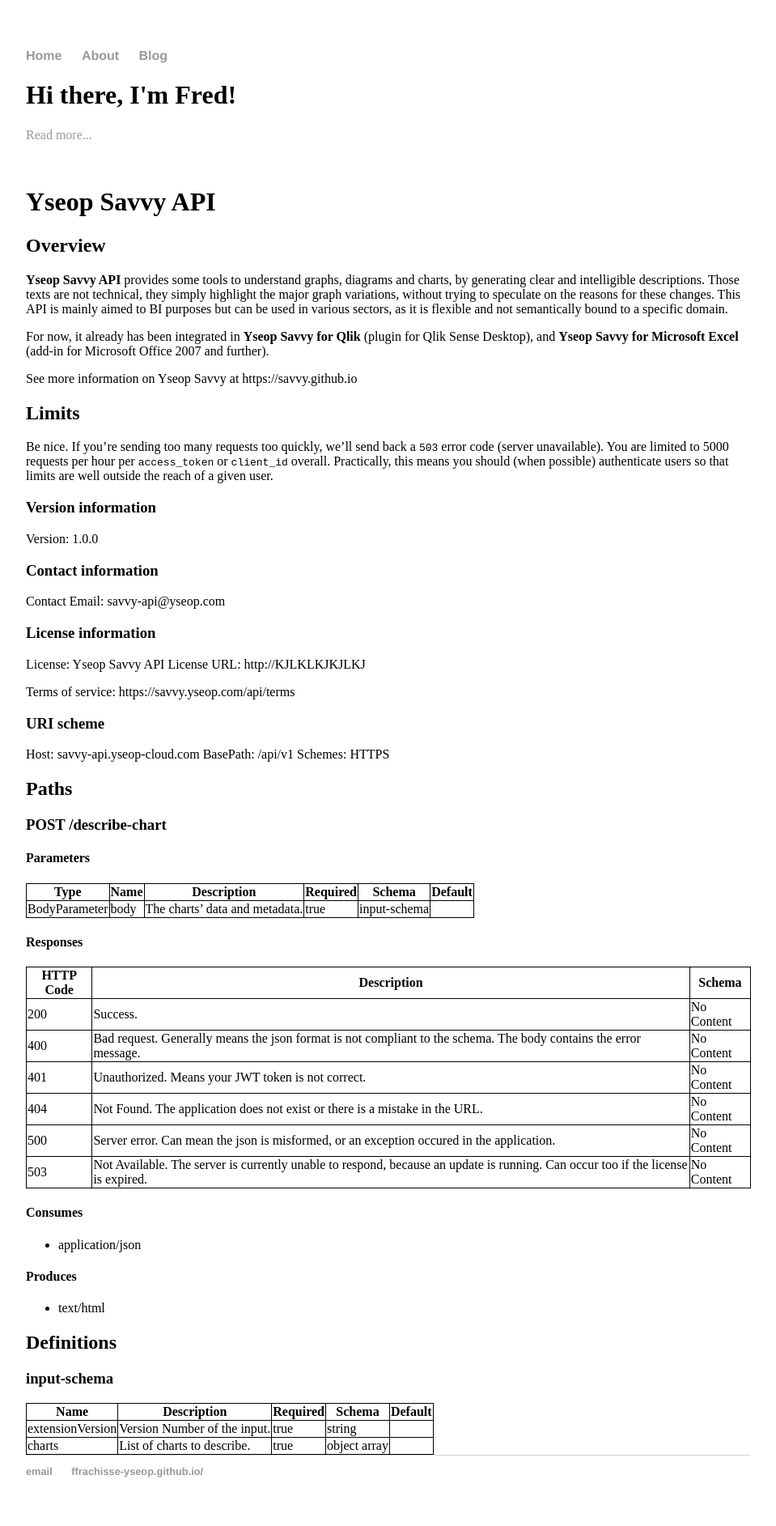
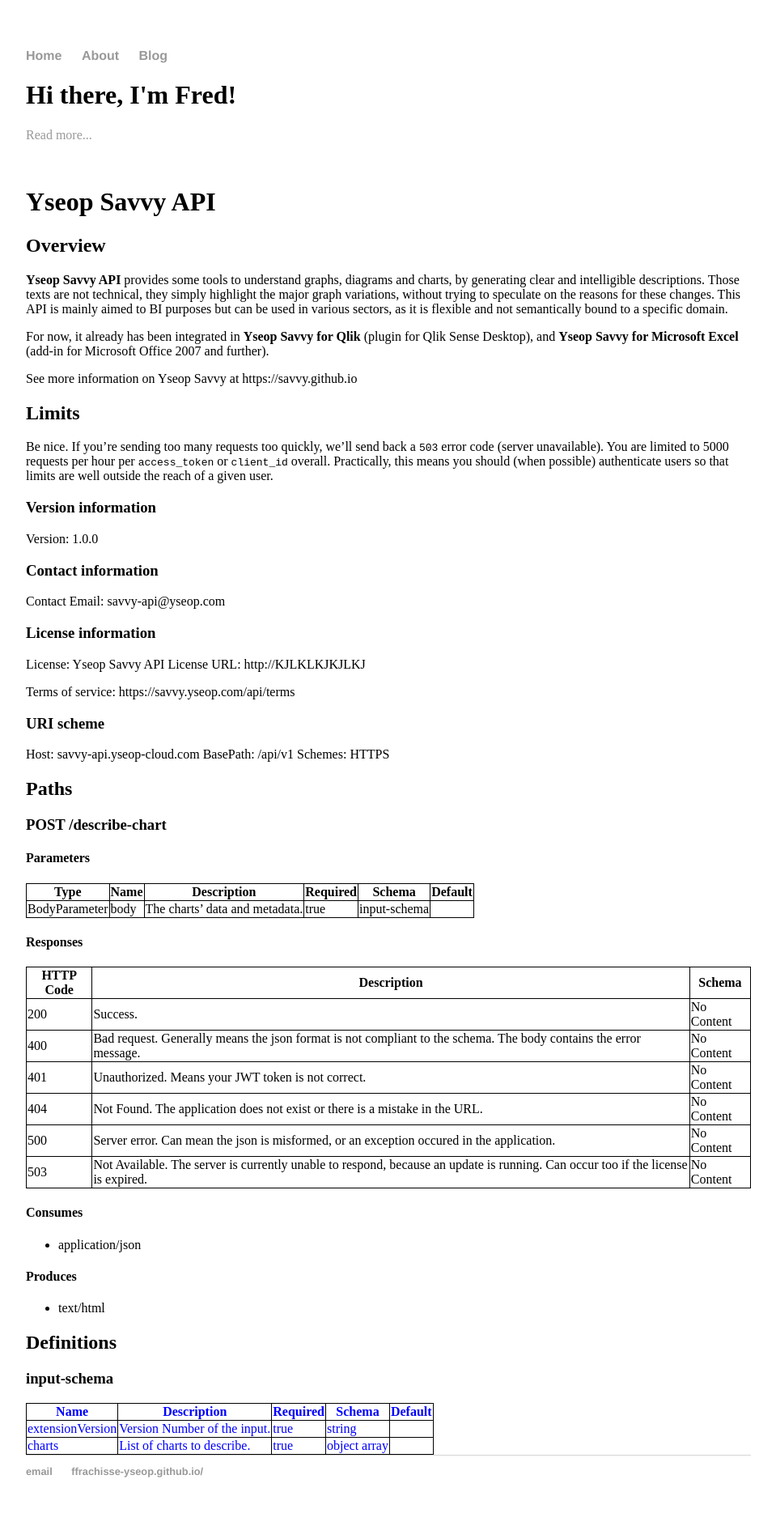
Before and after one commit to ffrachisse-yseop/ffrachisse-yseop.github.io, a Jekyll site: the page built from index.html, in a window 1280 px wide. Shown: the whole page at 81% size, without its empty margins (160-1119 px from the left). Built offline with Jekyll 4.4.1, drawn with Linux system fonts in a browser that asks for light colours.

Commit message:
Update main.css

```diff
--- a/css/main.css
+++ b/css/main.css
@@ -36,3 +36,7 @@
 td{
     border: 1px solid #000000;
 }
+
+.schema {
+  color: blue;
+}
```
